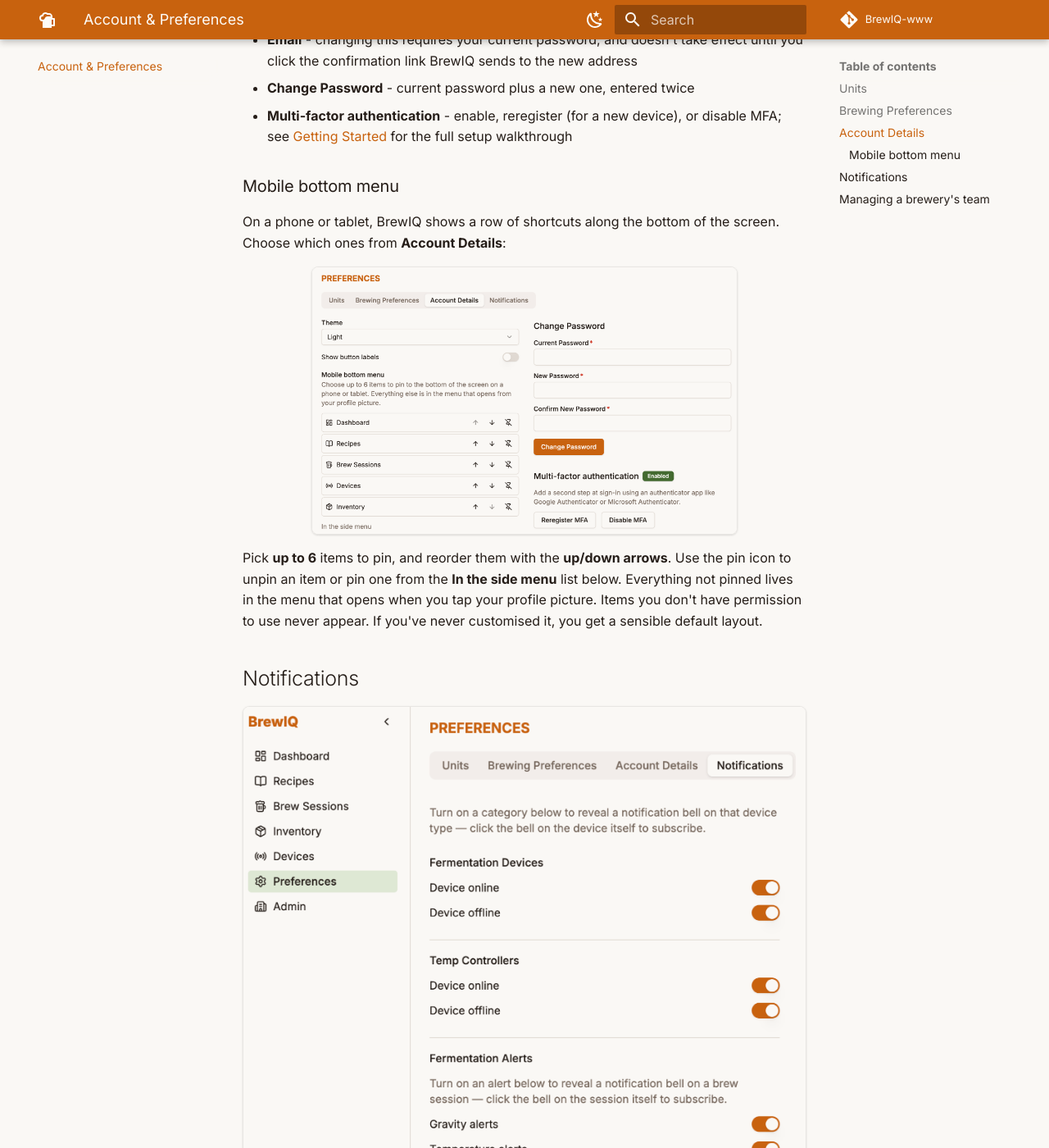
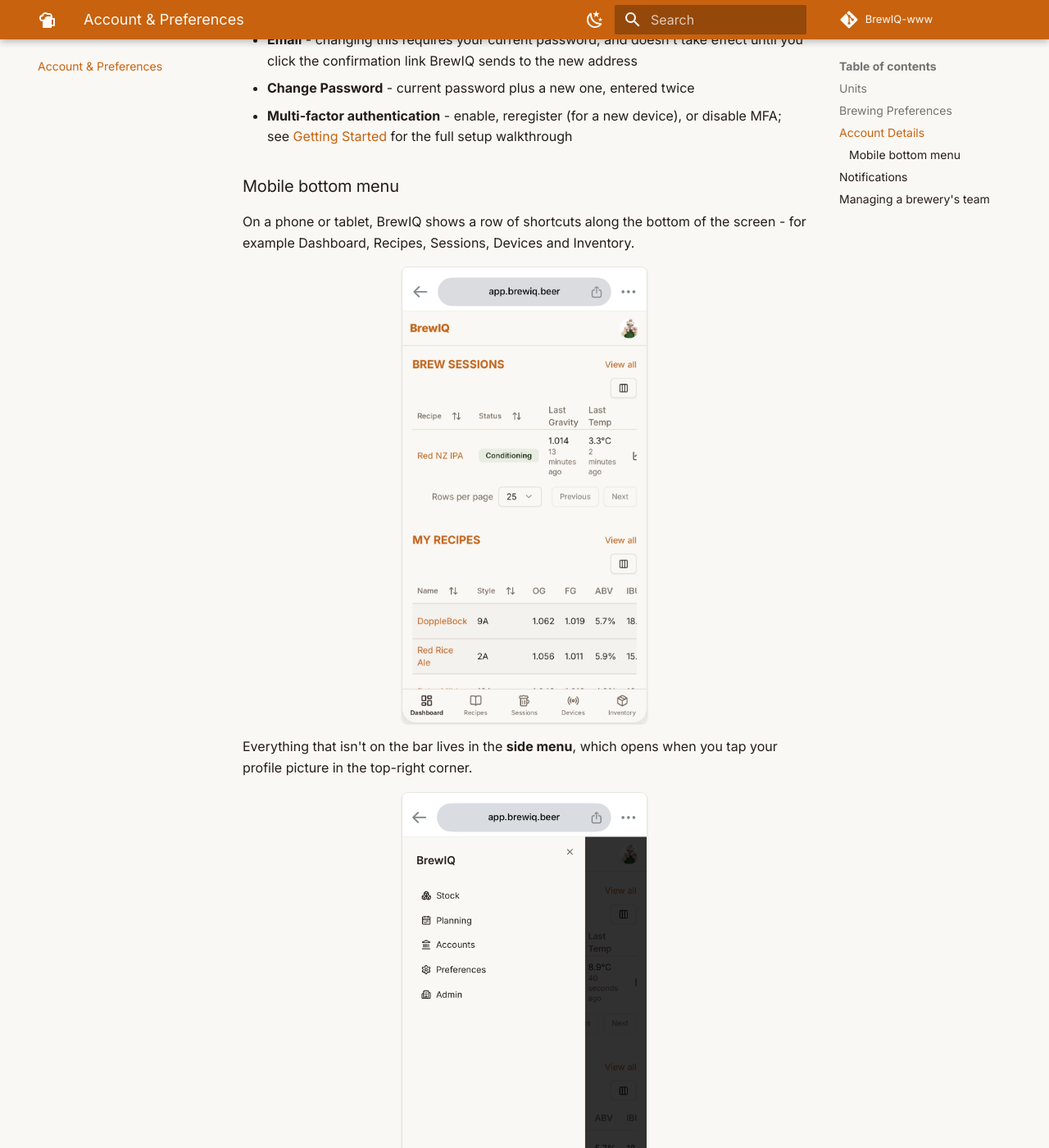
Before and after one commit to andymemo/BrewIQ-www, an MkDocs documentation site: the page built from docs-src/account-preferences.md, in a window 1280 px wide and 1400 px high, scrolled down 1607 px. Shown: the whole window at 82% size. Built offline with MkDocs 1.6.1 and Material for MkDocs 9.7.7, drawn with Linux system fonts in a browser that asks for light colours; comment, search, counter and statistics services are not loaded; some of the changed text lies outside the part shown.

Commit message:
Add mobile bottom menu and side menu screenshots
Co-Authored-By: Claude Sonnet 5.5 <noreply@anthropic.com>

```diff
--- a/docs-src/account-preferences.md
+++ b/docs-src/account-preferences.md
@@ -36,7 +36,15 @@ Defaults that pre-fill into new recipes and calculations, in your chosen units:
 
 ### Mobile bottom menu
 
-On a phone or tablet, BrewIQ shows a row of shortcuts along the bottom of the screen. Choose which ones from **Account Details**:
+On a phone or tablet, BrewIQ shows a row of shortcuts along the bottom of the screen - for example Dashboard, Recipes, Sessions, Devices and Inventory.
+
+![A phone showing the BrewIQ dashboard with the bottom menu bar of Dashboard, Recipes, Sessions, Devices and Inventory](images/mobile-dashboard.png){ width="300" }
+
+Everything that isn't on the bar lives in the **side menu**, which opens when you tap your profile picture in the top-right corner.
+
+![The side menu opened on a phone, listing Stock, Planning, Accounts, Preferences and Admin](images/mobile-side-menu.png){ width="300" }
+
+You choose which items sit on the bottom bar from **Account Details**:
 
 ![The Mobile bottom menu section listing pinned items with up, down and unpin buttons](images/preferences-mobile-menu.png){ width="520" }
 
```
Also changed, not shown: docs-src/images/mobile-dashboard.png (added), docs-src/images/mobile-side-menu.png (added).
